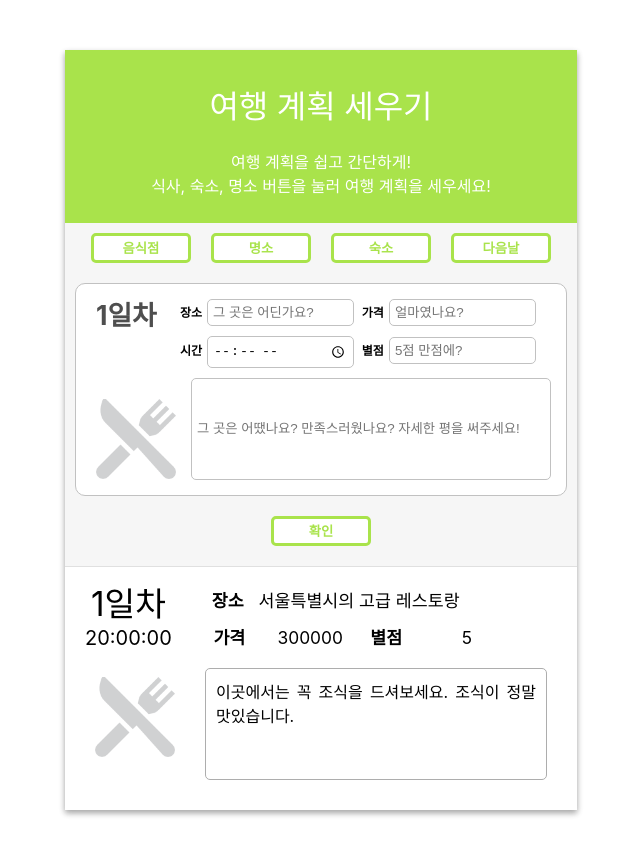
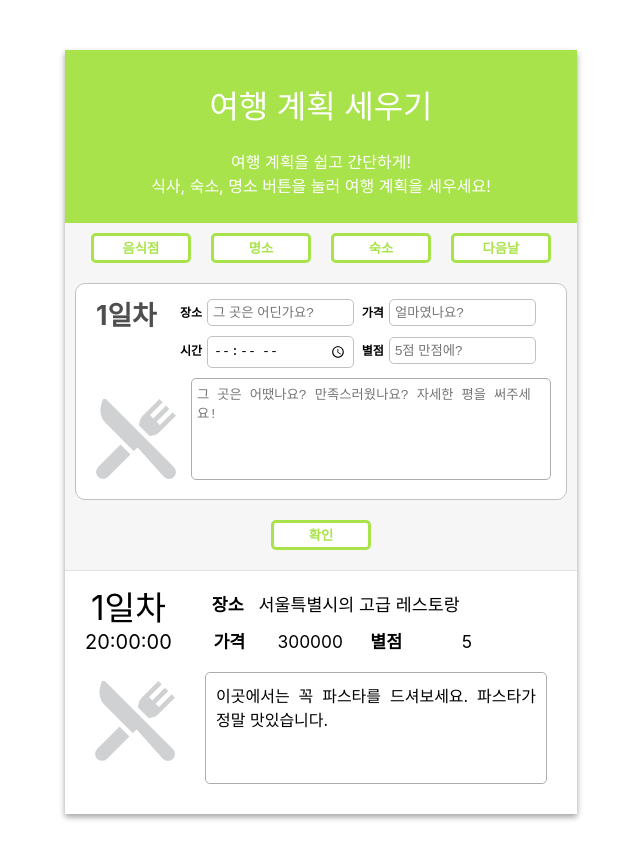
Before and after one commit to Oaroomy/Travle-plan-list, a React (Create React App) app: page / in a window 1280 px wide. Shown: the top 858 px of the page, without its empty margins (319-959 px from the left). Built offline with nearby package versions, Linux system fonts and the light colour scheme.

Commit message:
input text -> textarea로 변경

```diff
--- a/src/App.js
+++ b/src/App.js
@@ -16,7 +16,7 @@ class App extends Component {
   state = {
     selected:'food',
     plans: [
-      {id: 0, place:'서울특별시의 고급 레스토랑', price:300000, time:'20:00:00',stars:5, review:'이곳에서는 꼭 조식을 드셔보세요. 조식이 정말 맛있습니다.', type: 'food'}
+      {id: 0, place:'서울특별시의 고급 레스토랑', price:300000, time:'20:00:00',stars:5, review:'이곳에서는 꼭 파스타를 드셔보세요. 파스타가 정말 맛있습니다.', type: 'food'}
     ]
   }
 
--- a/src/component/PlanForm.js
+++ b/src/component/PlanForm.js
@@ -107,7 +107,7 @@ class PlanForm extends Component {
             <img src={require('./img/'+selected+'.png')} alt={selected} onLoad={this.handleImageChange}/>
           </div>
           <div className="review-wrapper">
-            <input type="text" name="review" value={review} placeholder="그 곳은 어땠나요? 만족스러웠나요? 자세한 평을 써주세요!" onChange={this.handleChange}/>
+            <textarea name="review" value={review} placeholder="그 곳은 어땠나요? 만족스러웠나요? 자세한 평을 써주세요!" onChange={this.handleChange}/>
           </div>
         </div>
       </section>
--- a/src/component/css/PlanForm.css
+++ b/src/component/css/PlanForm.css
@@ -83,9 +83,12 @@
   margin: 5px;
 }
 
-.review-wrapper input{
+.review-wrapper textarea{
   margin:5px;
   padding:5px;
   height: 90px;
   width: 348px;
+  border: 1px solid #adadad;
+  border-radius: 5px;
+  resize: none;
 }
```
